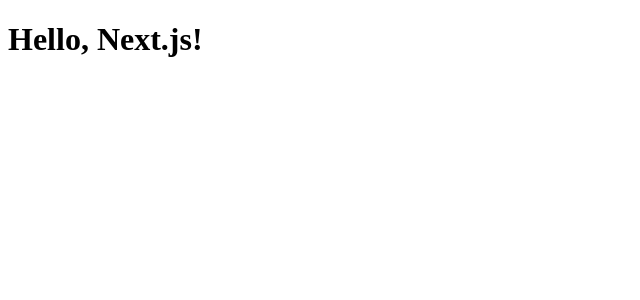
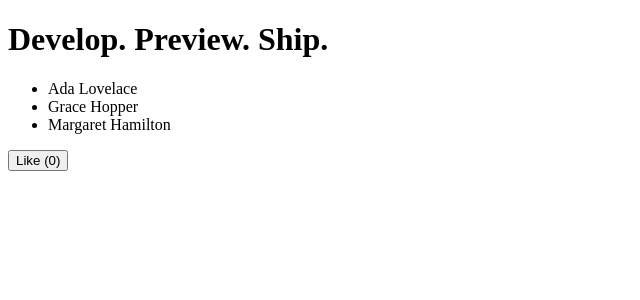
Before and after one commit to jonathanhu7/ECNC-Student-Assistant-Schedule-System, a Next.js app: page / in a window 1280 px wide. Shown: the top 300 px of the page, without its empty margins (0-640 px from the left). Built offline with nearby package versions, Linux system fonts and the light colour scheme.

Commit message:
feat: 在主页中添加一些元素用于练习 next.js

```diff
--- a/app/page.tsx
+++ b/app/page.tsx
@@ -1,3 +1,21 @@
-export default function Page() {
-    return <h1>Hello, Next.js!</h1>
+import LikeButton from "./like-button";
+
+function Header({ title }) {
+    return <h1>{title ? title : 'Default title'}</h1>;
 }
+
+export default function HomePage() {
+    const names = ['Ada Lovelace', 'Grace Hopper', 'Margaret Hamilton'];
+
+    return (
+        <div>
+            <Header title="Develop. Preview. Ship." />
+            <ul>
+                {names.map((name) => (
+                    <li key={name}>{name}</li>
+                ))}
+            </ul>
+            <LikeButton />
+        </div>
+    );
+}
```
